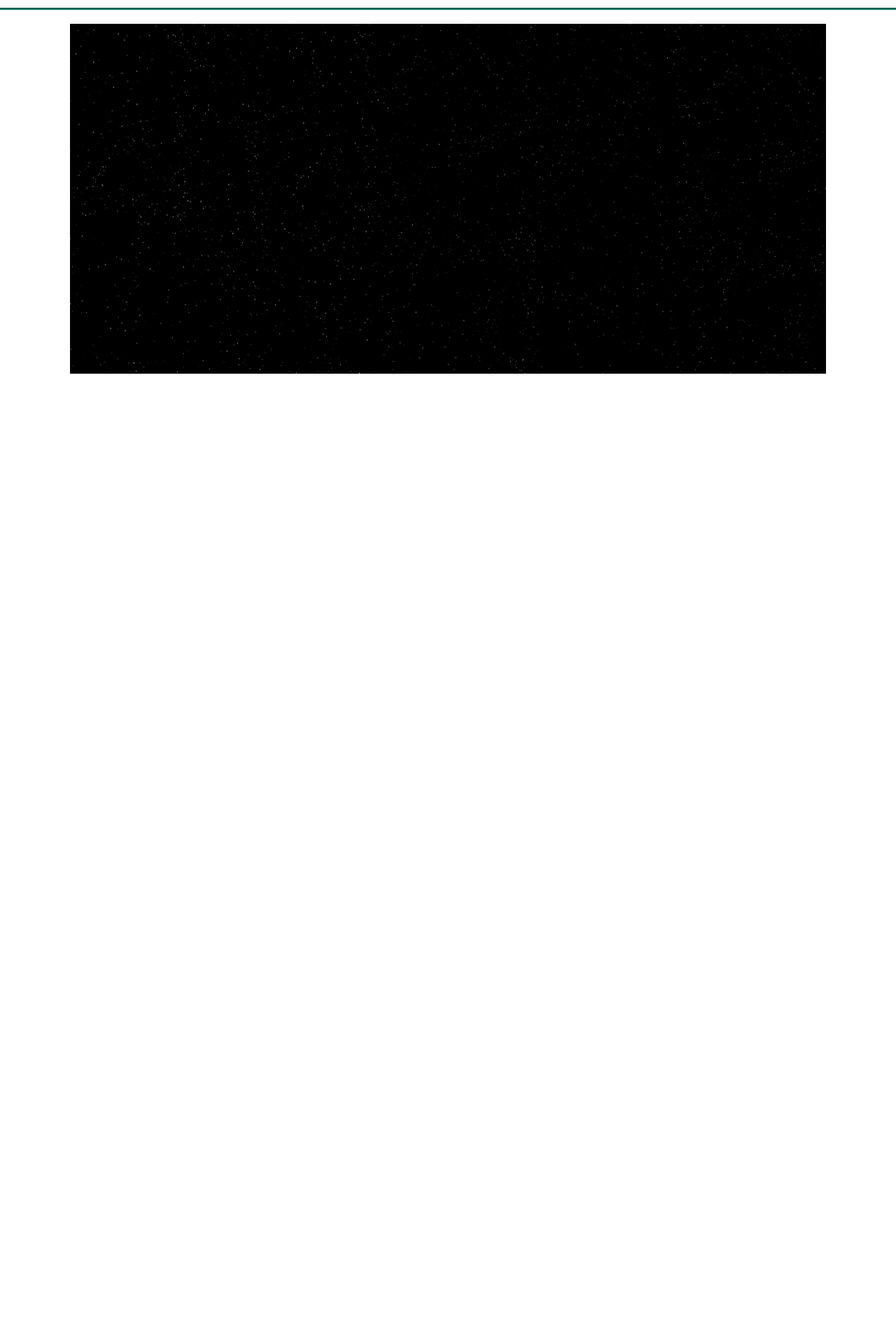
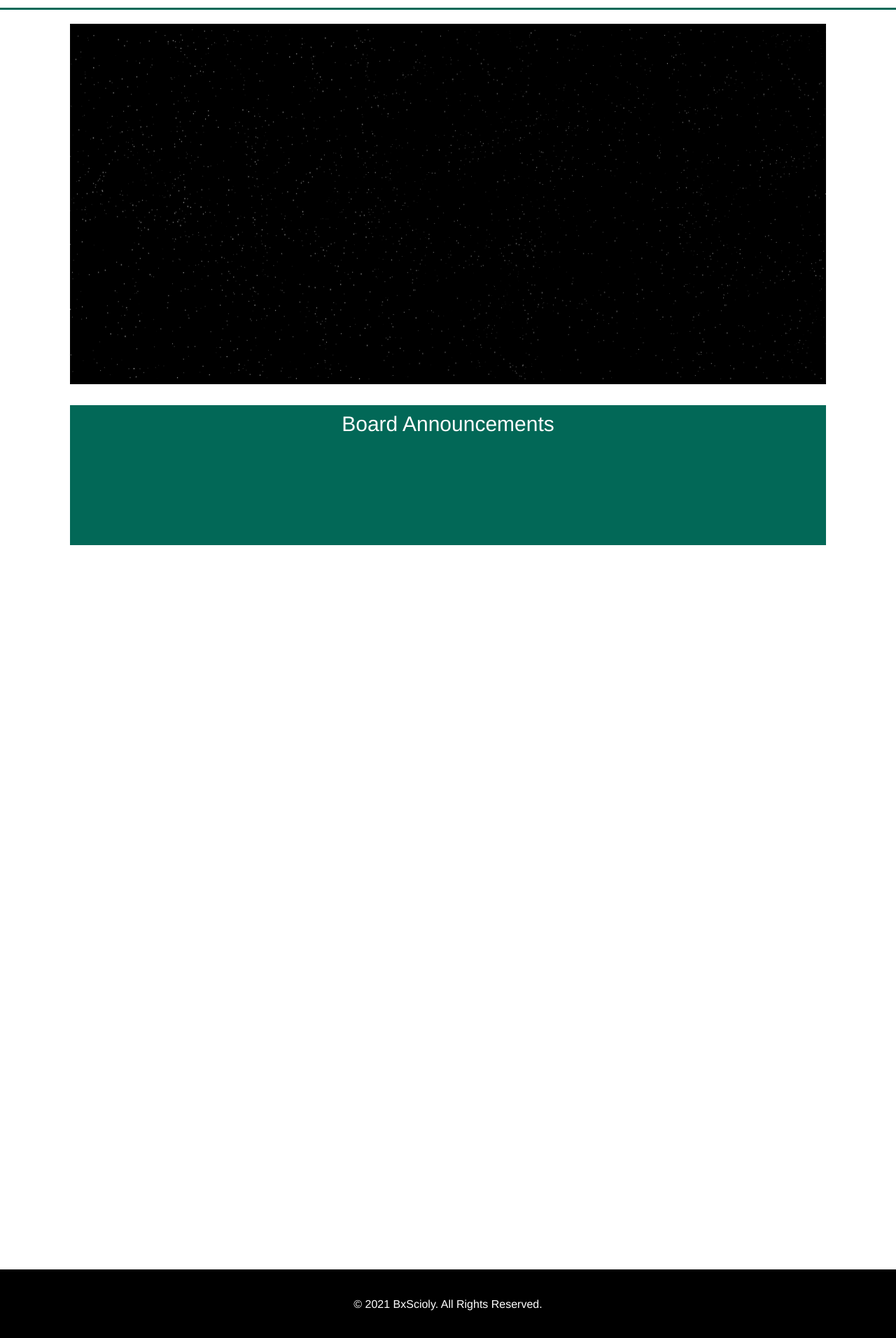
Before and after one commit to BxSciOly/bxscioly.github.io, a React (Create React App) app: page /home in a window 1280 px wide. Shown: the part 66-1978 px from the top of the page at 70% size. Before the commit the page ends 1680 px from the top, so only its background shows below. Built offline with nearby package versions, Linux system fonts and the light colour scheme.

Commit message:
default redirect to home page

```diff
--- a/src/App.css
+++ b/src/App.css
@@ -9,7 +9,8 @@
 
 .home,
 .events,
-.products {
+.products,
+.faqs {
   padding: 20px 100px 20px 100px;
   display: flex;
   height: 100vh;
@@ -20,11 +21,6 @@
 a:link, a:visited, a:hover, a:active {
   text-decoration: none;
 }
-
-.home {
-  height: 200vh;
-}
-
 h6 {
   font-size: 40px;
   margin-bottom: 10px;
--- a/src/App.js
+++ b/src/App.js
@@ -1,15 +1,23 @@
 import "./App.css";
 import Sidebar from "./components/Sidebar";
-import { BrowserRouter as Router, Switch, Route } from "react-router-dom";
+import {
+  BrowserRouter as Router,
+  Switch,
+  Route,
+  Redirect,
+} from "react-router-dom";
 import Home from "./pages/Home";
 import { Biology, Build, Chemistry, Physics, Trial } from "./pages/Events";
 import Team from "./pages/Team";
+import Footer from "./components/Footer";
+import Faqs from "./pages/images/Faqs";
 
 function App() {
   return (
     <Router>
       <Sidebar />
       <Switch>
+        <Redirect exact from="/" to="/home" />
         <Route path="/home" exact component={Home} />
         <Route path="/events/events1" exact component={Biology} />
         <Route path="/events/events2" exact component={Build} />
@@ -17,7 +25,9 @@ function App() {
         <Route path="/events/events4" exact component={Physics} />
         <Route path="/events/events5" exact component={Trial} />
         <Route path="/team" exact component={Team} />
+        <Route path="/faqs" exact component={Faqs} />
       </Switch>
+      <Footer />
     </Router>
   );
 }
--- /dev/null
+++ b/src/components/Footer.js
@@ -0,0 +1,20 @@
+import React from "react";
+import styled from "styled-components";
+
+const FooterDiv = styled.div`
+  height: 100px;
+  width: 100%;
+  background: black;
+  margin-top: 1000px;
+  color: white;
+  display: flex;
+  justify-content: space-around;
+  align-items: center;
+  z-index: 999;
+`;
+
+const Footer = () => {
+  return <FooterDiv>© 2021 BxScioly. All Rights Reserved.</FooterDiv>;
+};
+
+export default Footer;
--- a/src/pages/Events.js
+++ b/src/pages/Events.js
@@ -1,8 +1,7 @@
-import React, { useState } from "react";
+import React from "react";
 import BiologyData from "./eventsData/BiologyData";
 import styled from "styled-components";
 import BuildData from "./eventsData/BuildData";
-import Tilt from "react-parallax-tilt";
 export const Events = () => {
   return (
     <div className="events">
@@ -12,7 +11,7 @@ export const Events = () => {
 };
 
 const BubbleCard = styled.div`
-  background: yellow;
+  background: #fcce33;
   border-radius: 30px;
   height: 400px;
   width: 500px;
--- a/src/pages/Home.js
+++ b/src/pages/Home.js
@@ -1,9 +1,9 @@
-import React, { useState, useEffect } from "react";
+import React from "react";
 import styled from "styled-components";
 import Stars from "./images/starback.png";
+import { IconContext } from "react-icons/lib";
 
 const MainImage = styled.div`
-  height: 500px;
   width: 100%;
   // background: #026857;
   background: black;
@@ -11,16 +11,44 @@ const MainImage = styled.div`
   justify-content: center;
   align-items: center;
   z-index: -99;
+  margin-bottom: 30px;
+`;
+
+const AnnouncementsDiv = styled.div`
+  width: 100%;
+  height: 200px;
+  background: #026857;
+`;
+
+const Header = styled.div`
+  width: 100%;
+  height: 50px;
+  font-size: 30px;
+  display: flex;
+  justify-content: center;
+  align-items: center;
+  color: white;
+  margin-top: 2px;
+  font-weight: 500;
 `;
 
 const Home = () => {
   return (
     <>
-      <div className="home">
-        <MainImage>
-          <img src={Stars} style={{ width: "100%", height: "500px" }} />
-        </MainImage>
-      </div>
+      <IconContext.Provider value={{ color: "white" }}>
+        <div className="home">
+          <MainImage>
+            <img
+              src={Stars}
+              alt="Stars"
+              style={{ width: "100%", height: "500px" }}
+            />
+          </MainImage>
+          <AnnouncementsDiv>
+            <Header>Board Announcements</Header>
+          </AnnouncementsDiv>
+        </div>
+      </IconContext.Provider>
     </>
   );
 };
--- /dev/null
+++ b/src/pages/images/Faqs.js
@@ -0,0 +1,11 @@
+import React from "react";
+
+const Faqs = () => {
+  return (
+    <div className="home">
+      <h1>Faqs</h1>
+    </div>
+  );
+};
+
+export default Faqs;
```
Also changed, not shown: src/pages/announcementsData/AnnouncementsData.js (added, +13 -0 lines).
